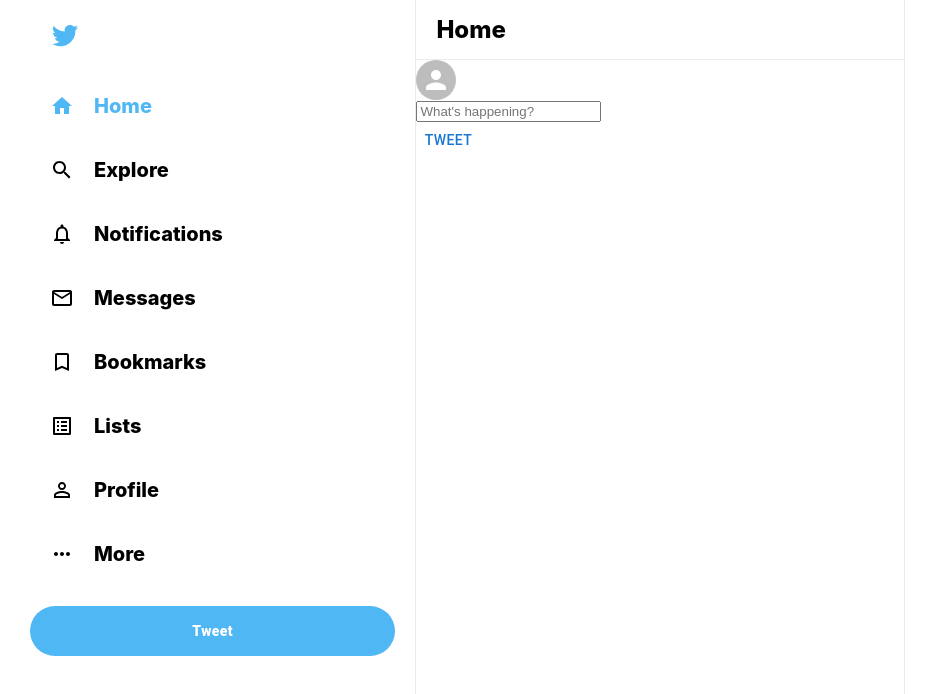
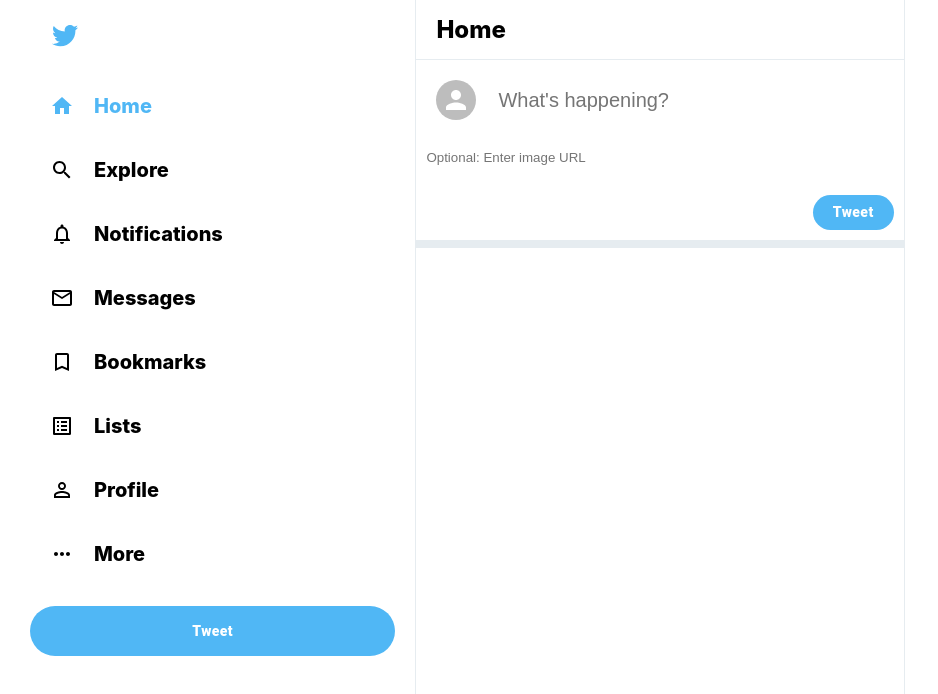
Before and after one commit to brunoleo223/twitter-clone, a React (Create React App) app: page / in a window 1280 px wide. Shown: the top 694 px of the page, without its empty margins (0-938 px from the left). Built offline with nearby package versions, Linux system fonts and the light colour scheme.

Commit message:
tweetbox component

```diff
--- a/src/TweetBox.css
+++ b/src/TweetBox.css
@@ -0,0 +1,41 @@
+.tweetBox{
+    padding-bottom: 10px;
+    border-bottom: 8px solid var(--twitter-background);
+    padding-right: 10px;
+}
+
+.tweetBox > form{
+    display: flex;
+    flex-direction: column;
+}
+
+.tweetBox__input{
+    padding: 20px;
+    display: flex;
+}
+
+.tweetBox__input > input{
+    flex: 1;
+    margin-left: 20px;
+    font-size: 20px;
+    border: none;
+}
+
+
+.tweetBox__imageInput{
+    border: none;
+    padding: 10px;
+}
+
+.tweetBox__tweetButton{
+    background-color: var(--twitter-color) !important;
+    font-weight: 900 !important;
+    color: #fff !important;
+    border: none !important;
+    text-transform: inherit !important;
+    border-radius: 30px !important;
+    margin-top: 20px !important;
+    height: 35px !important;
+    margin-left: auto !important;
+    padding: 0 20px !important;
+}
--- a/src/TweetBox.js
+++ b/src/TweetBox.js
@@ -10,7 +10,8 @@
                     <Avatar />
                     <input type="text" placeholder="What's happening?" />
                 </div>
-                <Button>Tweet</Button>
+                <input className='tweetBox__imageInput' type="text" placeholder="Optional: Enter image URL" />
+                <Button className='tweetBox__tweetButton'>Tweet</Button>
             </form>
         </div>
     );
```
